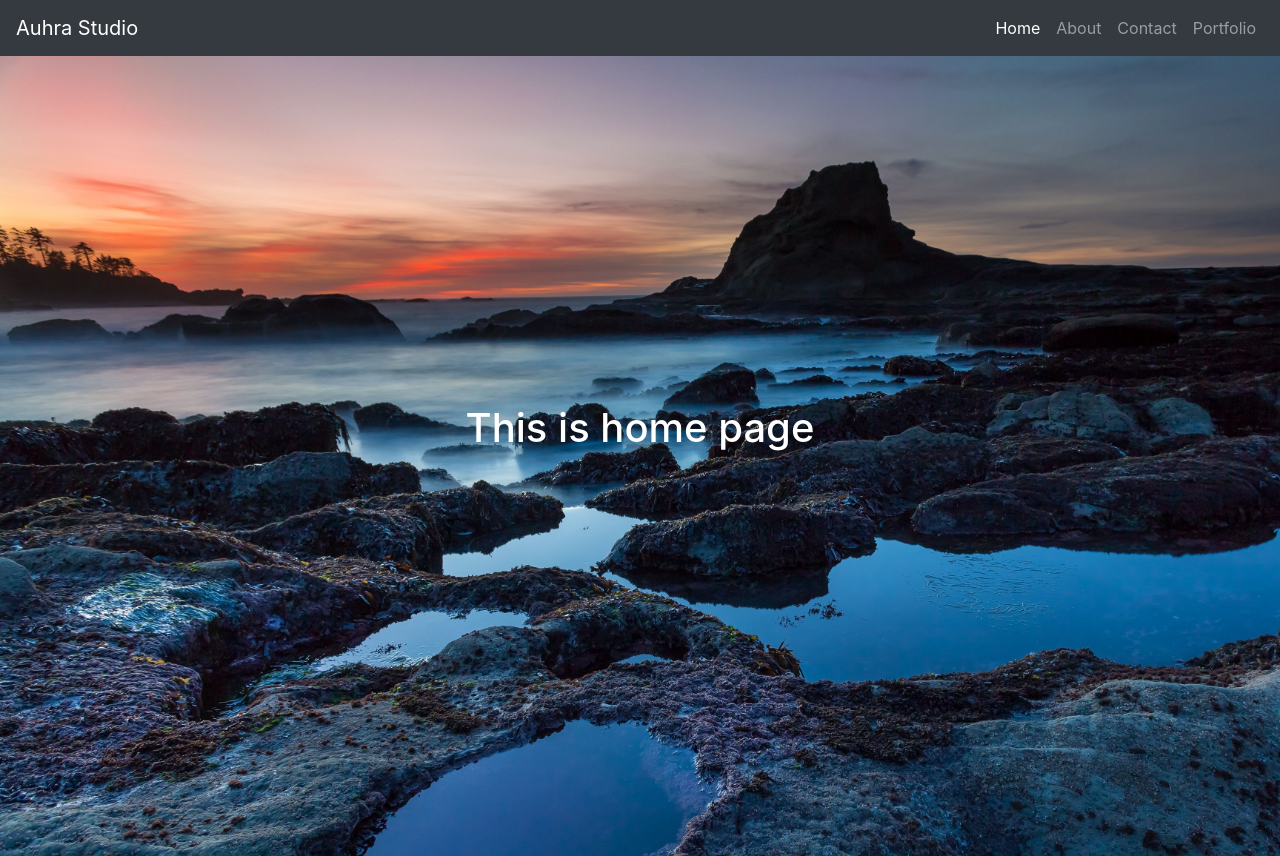
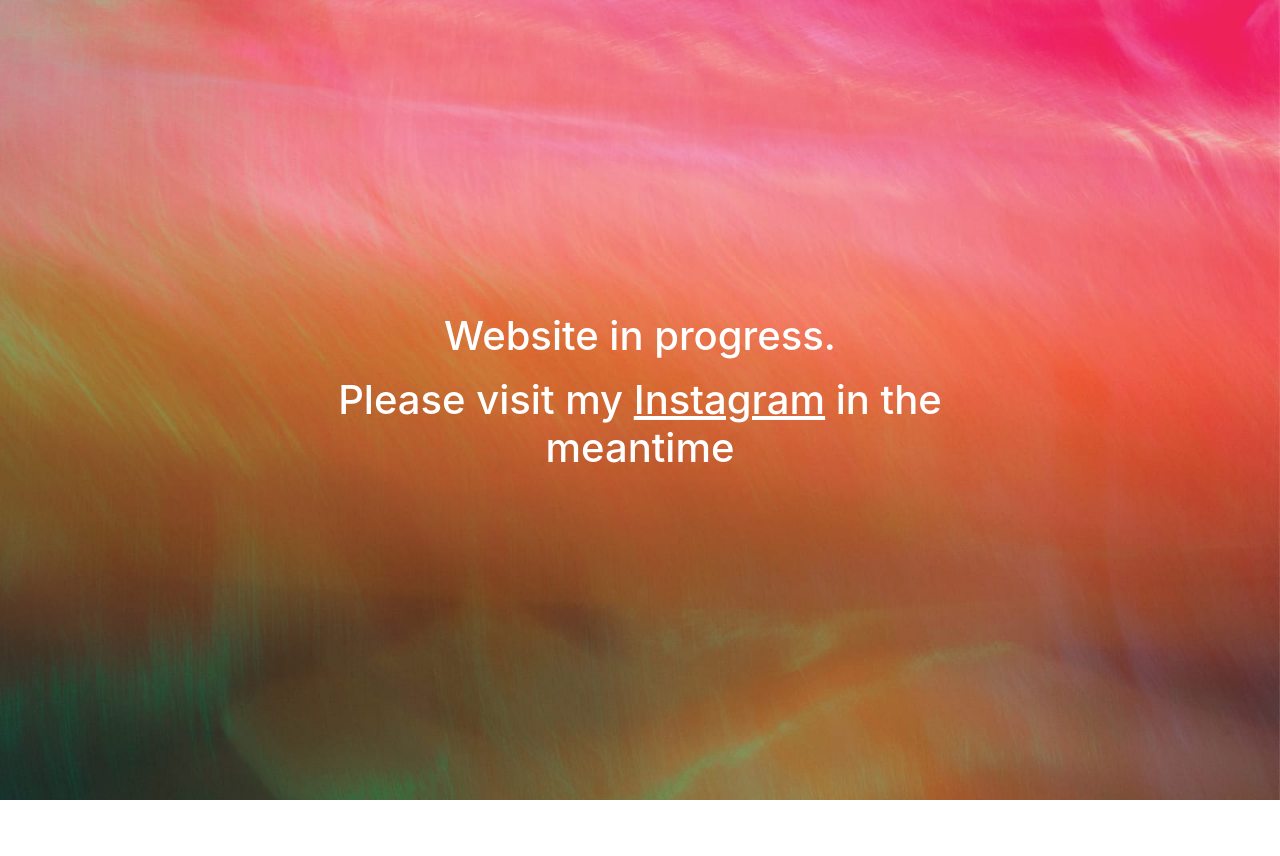
Before and after one commit to ministiy/auhrastudio, a React (Create React App) app: page / in a window 1280 px wide. After the commit the page ends 800 px from the top, so only its background shows below. Built offline with nearby package versions, Linux system fonts and the light colour scheme.

Commit message:
WIP website

```diff
--- a/src/App.css
+++ b/src/App.css
@@ -1,7 +1,6 @@
 .App {
   text-align: center;
   position: relative;
-  color: white;
 }
 
 /*@media (prefers-reduced-motion: no-preference) {
--- a/src/App.js
+++ b/src/App.js
@@ -1,18 +1,14 @@
 import './App.css';
 import React from "react";
 import { BrowserRouter as Router, Route, Switch } from "react-router-dom";
-import { Navigation, Home, About, Contact, Portfolio } from "./components";
+import { Home } from "./components";
 
 function App() {
   return (
     <div className="App">
       <Router>
-        <Navigation />
         <Switch>
           <Route path="/" exact component={() => <Home />} />
-          <Route path="/about" exact component={() => <About />} />
-          <Route path="/contact" exact component={() => <Contact />} />
-          <Route path="/portfolio" exact component={() => <Portfolio />} />
         </Switch>
       </Router>
     </div>
--- a/src/components/About.js
+++ b/src/components/About.js
@@ -5,16 +5,9 @@ function About() {
     <div className="about">
       <div class="container">
         <div class="row align-items-center my-5">
-          <div class="col-lg-7">
-            <img
-              class="img-fluid rounded mb-4 mb-lg-0"
-              src="http://placehold.it/900x400"
-              alt=""
-            />
-          </div>
-          <div class="col-lg-5">
-            <h1 class="font-weight-light">About</h1>
-            <p>
+          <div class="col-sm">
+            <h1 class="font-weight-light text-dark">About</h1>
+            <p class="text-dark">
               Lorem Ipsum is simply dummy text of the printing and typesetting
               industry. Lorem Ipsum has been the industry's standard dummy text
               ever since the 1500s, when an unknown printer took a galley of
--- a/src/components/Home.css
+++ b/src/components/Home.css
@@ -8,5 +8,11 @@
 .App-logo {
   height: 100vh;
   /*width: 100vw;*/
-  pointer-events: none;
+  /*pointer-events: none;*/
+  /*z-index: -999999;*/
 }
+
+.Clickable {
+    /*z-index: 10;*/
+    /*position: relative;*/
+}
--- a/src/components/Home.js
+++ b/src/components/Home.js
@@ -1,6 +1,7 @@
 import React from "react";
 import './Home.css';
-import logo from '../1.jpg';
+import logo from '../kain.jpeg';
+import { Link, withRouter } from "react-router-dom";
 
 function Home() {
   return (
@@ -9,7 +10,12 @@ function Home() {
       backgroundSize: "cover",
       height: "100vh",
     }}>
-    <h1 className="Centered"> This is home page </h1>
+      <div class='container'>
+        <h1 className='Centered'>
+          <p class='text-white'> Website in progress. </p>
+          <p class='text-white'> Please visit my <a class='text-white' href="https://www.instagram.com/auhra"><u>Instagram</u></a> in the meantime </p>
+        </h1>
+      </div>
     </div>
   );
 }
--- /dev/null
+++ b/src/components/Navigation.css
@@ -0,0 +1,19 @@
+.navbar-nav > li{
+  padding-left:10px;
+  padding-right:10px;
+}
+
+.navbar .navbar-collapse {
+  text-align: center;
+  background: transparent;
+}
+
+.navbar-nav {
+    float:none;
+    margin:0 auto;
+    text-align: center;
+    background: transparent;
+}
+.navbar-inner {
+    background:transparent;
+}
--- a/src/components/Navigation.js
+++ b/src/components/Navigation.js
@@ -1,18 +1,16 @@
 import React from "react";
 import { Link, withRouter } from "react-router-dom";
+import './Navigation.css';
 
 function Navigation(props) {
   return (
-      <nav class="navbar navbar-expand-lg navbar-dark bg-dark">
-        <Link class="navbar-brand" to="/">
-          Auhra Studio
-        </Link>
+      <nav class="navbar navbar-expand-lg navbar-light">
         <button class="navbar-toggler" type="button" data-toggle="collapse" data-target="#navbarToggler" aria-controls="navbarToggler" aria-expanded="false" aria-label="Toggle navigation">
           <span class="navbar-toggler-icon"></span>
         </button>
 
         <div class="collapse navbar-collapse" id="navbarToggler">
-            <ul class="navbar-nav ml-auto">
+            <ul class="navbar-nav mr-auto">
               <li
                 class={`nav-item  ${
                   props.location.pathname === "/" ? "active" : ""
@@ -23,6 +21,7 @@ function Navigation(props) {
                   <span class="sr-only">(current)</span>
                 </Link>
               </li>
+
               <li
                 class={`nav-item  ${
                   props.location.pathname === "/about" ? "active" : ""
@@ -50,6 +49,7 @@ function Navigation(props) {
                   Portfolio
                 </Link>
               </li>
+
             </ul>
         </div>
       </nav>
```
Also changed, not shown: src/background.jpg (added), src/kain.jpeg (added).
